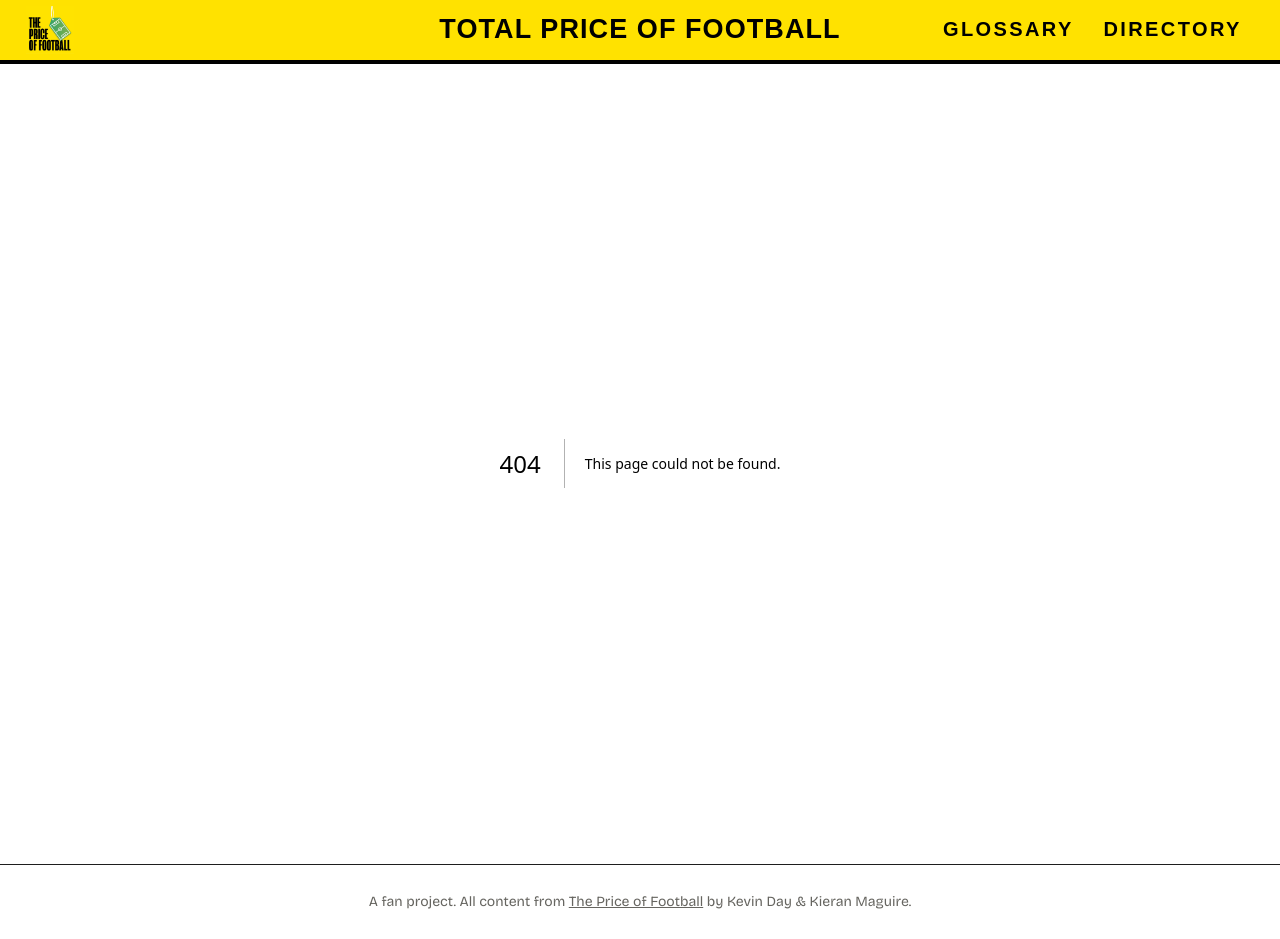
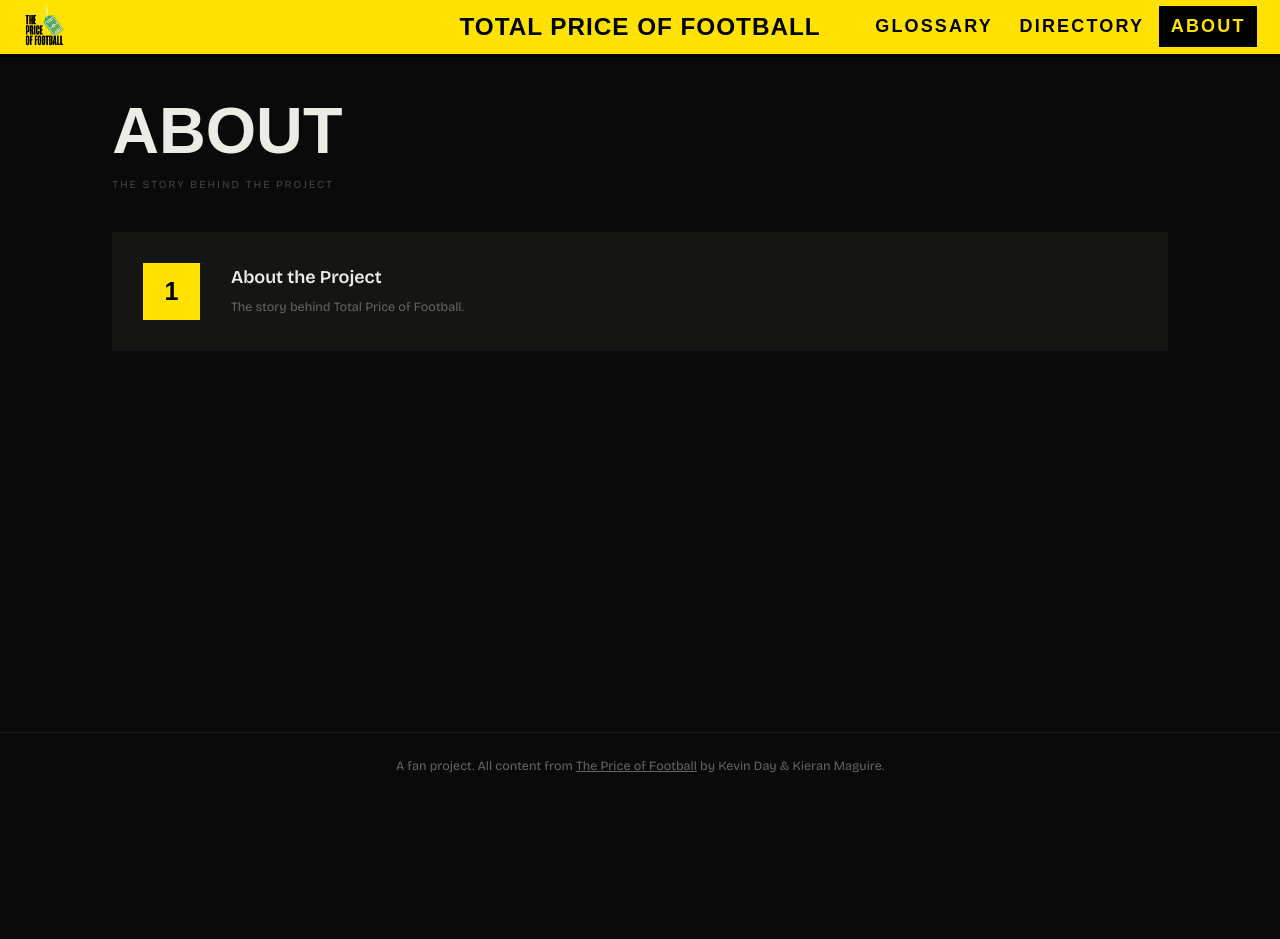
Before and after one commit to yazdanbasir/total-price-of-football, a Next.js app in the folder frontend/: page /about in a window 1280 px wide. Before the commit this address had no page. After the commit the page ends 800 px from the top, so only its background shows below. Built offline with nearby package versions, Linux system fonts and the light colour scheme; a web font is replaced by a local one.

Commit message:
UI updates

```diff
--- /dev/null
+++ b/frontend/app/about/page.tsx
@@ -0,0 +1,39 @@
+export default function AboutPage() {
+  return (
+    <div className="max-w-6xl mx-auto px-6 py-12">
+      <div className="mb-10">
+        <h1
+          className="text-[clamp(40px,6vw,72px)] font-black uppercase leading-[0.9] text-[#EDEBE6]"
+          style={{ fontFamily: "var(--font-barlow)" }}
+        >
+          About
+        </h1>
+        <p className="text-[12px] uppercase tracking-[0.18em] text-[#444440] mt-4">
+          The story behind the project
+        </p>
+      </div>
+
+      <div className="bg-[#151514] p-8 flex gap-8 items-center">
+        <div
+          className="shrink-0 bg-[#FFE200] flex items-center justify-center"
+          style={{ width: "64px", height: "64px" }}
+        >
+          <span
+            className="text-[28px] font-black text-black tabular-nums leading-none"
+            style={{ fontFamily: "var(--font-barlow)" }}
+          >
+            1
+          </span>
+        </div>
+        <div className="flex flex-col gap-2 min-w-0 flex-1">
+          <p className="text-[20px] font-semibold text-[#EDEBE6] leading-snug">
+            About the Project
+          </p>
+          <p className="text-[14px] text-[#666560] leading-relaxed">
+            The story behind Total Price of Football.
+          </p>
+        </div>
+      </div>
+    </div>
+  );
+}
--- a/frontend/app/globals.css
+++ b/frontend/app/globals.css
@@ -3,6 +3,7 @@
 html {
   scroll-behavior: smooth;
   font-size: 106.25%; /* 1rem = 17px — gentle global bump */
+  zoom: 0.9;
 }
 
 body {
--- a/frontend/app/layout.tsx
+++ b/frontend/app/layout.tsx
@@ -39,19 +39,20 @@
             </Link>
 
             {/* Center: site name */}
-            <div className="absolute left-1/2 -translate-x-1/2 pointer-events-none select-none">
+            <Link href="/" className="absolute left-1/2 -translate-x-1/2">
               <span
                 className="font-black uppercase whitespace-nowrap"
                 style={{ fontFamily: "var(--font-barlow)", color: "#000000", fontSize: "27px", letterSpacing: "0.04em", fontWeight: 900 }}
               >
                 Total Price of Football
               </span>
-            </div>
+            </Link>
 
             {/* Right: nav */}
             <nav className="ml-auto flex items-center gap-1" aria-label="Site navigation">
               <HeaderNavLink href="/glossary">Glossary</HeaderNavLink>
               <HeaderNavLink href="/directory">Directory</HeaderNavLink>
+              <HeaderNavLink href="/about">About</HeaderNavLink>
             </nav>
 
           </div>
--- a/frontend/app/page.tsx
+++ b/frontend/app/page.tsx
@@ -19,8 +19,8 @@
     <div>
 
       {/* Hero */}
-      <section className="max-w-6xl mx-auto px-6 pt-16 pb-14 text-center">
-        <p className="text-[17px] text-[#888580] max-w-xl mx-auto leading-relaxed mb-10">
+      <section className="max-w-6xl mx-auto px-6 pt-14 pb-10 text-center">
+        <p className="text-[17px] text-[#888580] max-w-xl mx-auto leading-relaxed mb-8">
           The Price of Football - Complete Archive
         </p>
 
@@ -98,7 +98,7 @@
         ];
 
         return (
-          <section className="max-w-6xl mx-auto px-6 py-14">
+          <section className="max-w-6xl mx-auto px-6 py-12">
             <div className="flex items-center justify-between mb-8">
               <span className="text-[14px] uppercase tracking-[0.2em] text-[#666560]">
                 Latest Episode
```
